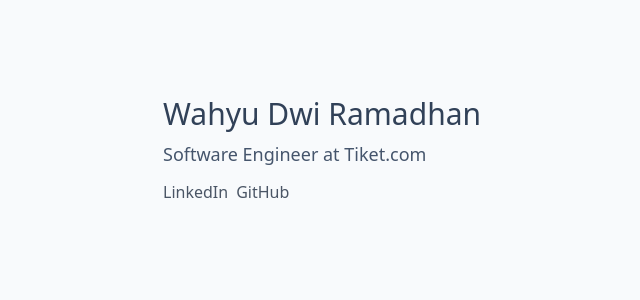
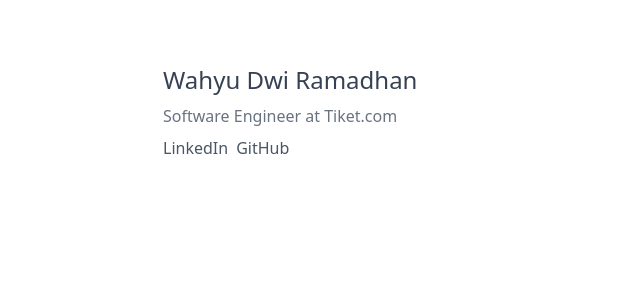
Before and after one commit to wdwiramadhan/wdwiramadhan, a React (Vite) app: page / in a window 1280 px wide. Shown: the top 300 px of the page, without its empty margins (45-685 px from the left). Built offline with nearby package versions, Linux system fonts and the light colour scheme.

Commit message:
chore: update biome config

```diff
--- a/biome.json
+++ b/biome.json
@@ -28,6 +28,6 @@
     }
   },
   "files": {
-    "includes": ["**"]
+    "includes": ["src/**"]
   }
 }
--- a/package.json
+++ b/package.json
@@ -8,10 +8,9 @@
     "build": "vite build",
     "preview": "vite preview",
     "test": "vitest",
-    "lint": "biome check",
-    "lint:fix": "biome check --write",
     "format": "biome format",
-    "format:fix": "biome format --write"
+    "format:fix": "biome format --write",
+    "lint": "biome check"
   },
   "dependencies": {
     "@tailwindcss/vite": "^4.1.14",
--- a/src/App.tsx
+++ b/src/App.tsx
@@ -1,11 +1,11 @@
 const App = () => {
   return (
-    <main className="h-screen w-full bg-slate-50 flex">
-      <section className="flex max-w-4xl container mx-auto mt-24 px-4">
-        <div className="flex flex-col w-full">
-          <h1 className="text-3xl font-medium text-slate-700">Wahyu Dwi Ramadhan</h1>
-          <p className="text-lg text-slate-600 font-light mt-2">Software Engineer at Tiket.com</p>
-          <div className="flex gap-2 mt-3">
+    <main className="container mx-auto max-w-4xl px-4">
+      <section className="mt-16">
+        <div className="flex flex-col gap-2 w-full">
+          <h1 className="text-2xl font-medium text-gray-700">Wahyu Dwi Ramadhan</h1>
+          <p className="text-md text-gray-500 font-light">Software Engineer at Tiket.com</p>
+          <div className="flex gap-2">
             <a
               href="https://www.linkedin.com/in/wdwiramadhan"
               target="_self"
```
Also changed, not shown: src/main.tsx (+5 -5 lines).
